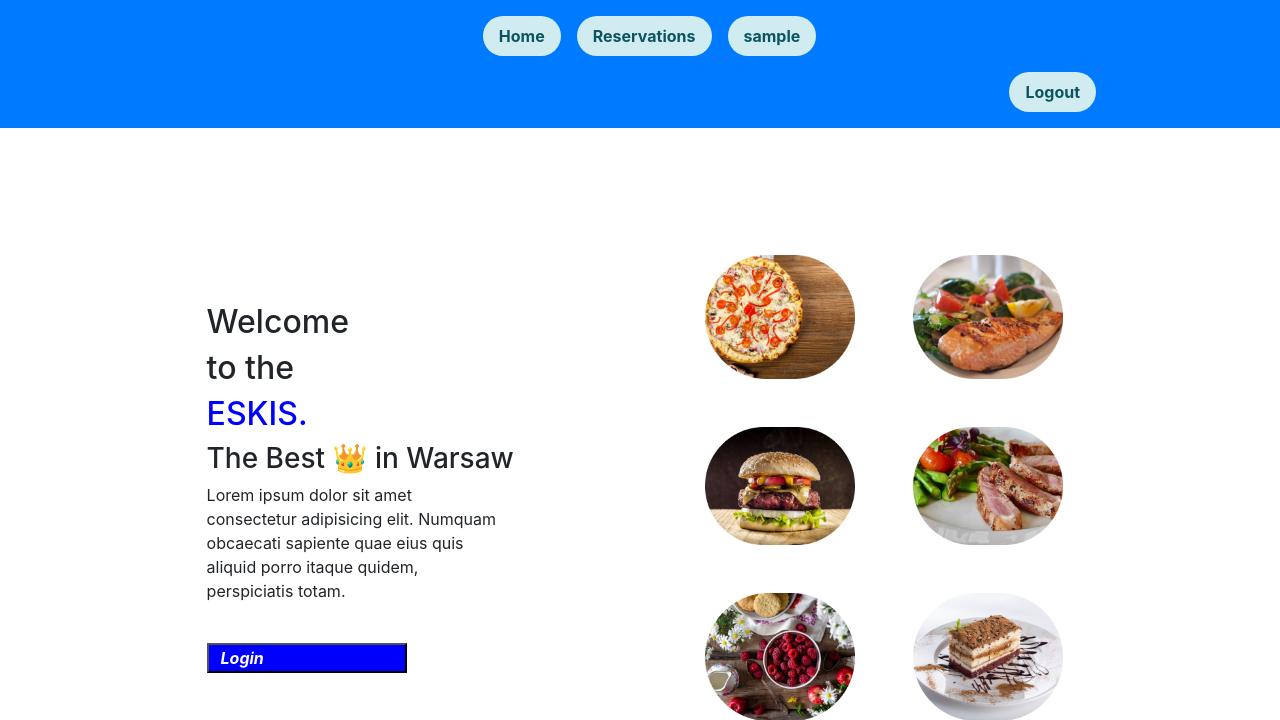
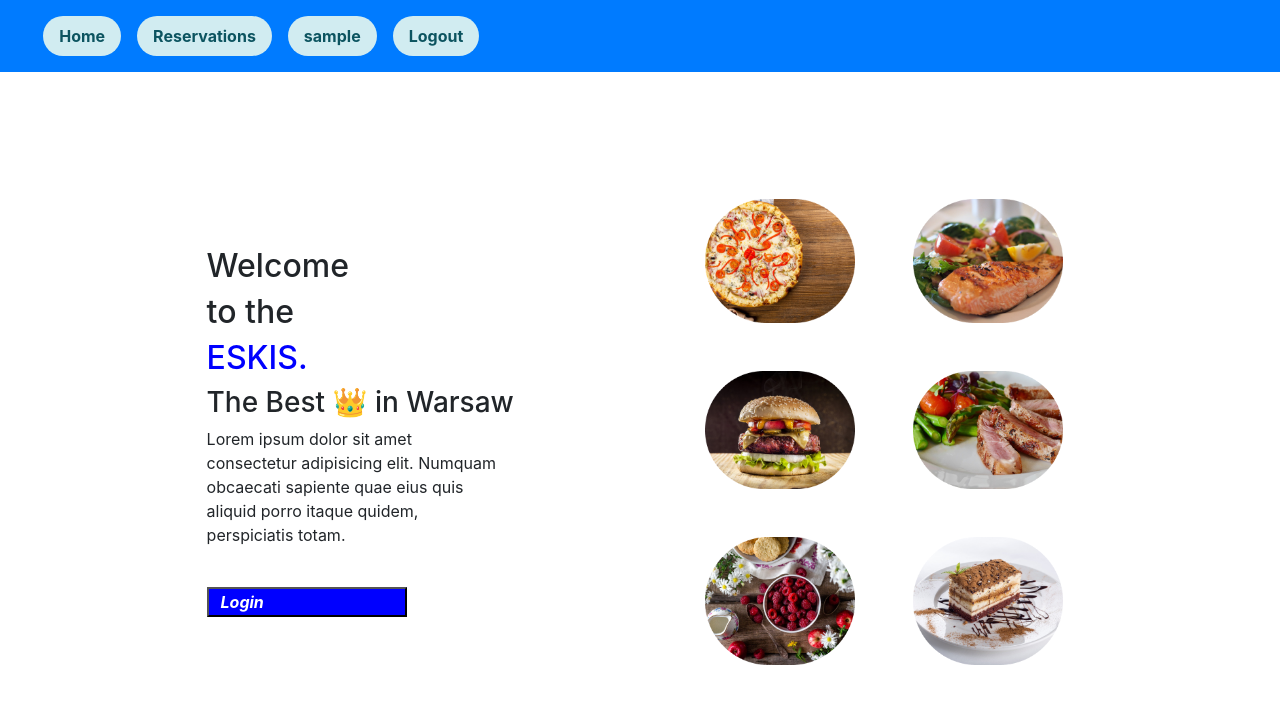
Before and after one commit to Ozan-007/Restaurant_Reservation_App, a Django app: page / in a window 1280 px wide. Shown: the top 720 px of the page. Run offline with Django 4.2, Linux system fonts and the light colour scheme; the visitor is signed in with stand-in values (Sample User, id 1); some libraries are stand-ins or nearby versions.

Commit message:
changes made in models.py and index.html

```diff
--- a/reservation/models.py
+++ b/reservation/models.py
@@ -1,4 +1,3 @@
-from asyncore import write
 from django.db import models
 from django.contrib.auth.models import User
 # Create your models here.
--- a/reservation/templates/index.html
+++ b/reservation/templates/index.html
@@ -41,7 +41,7 @@
               <li  class="nav-item">
                 <a class="nav-link alert-info" style="font-weight: bold; margin:0.5rem; border-radius:70px" href="{% url 'home' %}">{{request.user.username}}</a>
               </li>
-              <li style="margin-left: 63vw" class="nav-item">
+              <li class="nav-item">
                 <a class="nav-link alert-info" style="font-weight: bold;margin:0.5rem; border-radius:70px" href="{% url 'logout' %}">Logout</a>
               </li>
               {% endif %}
```
